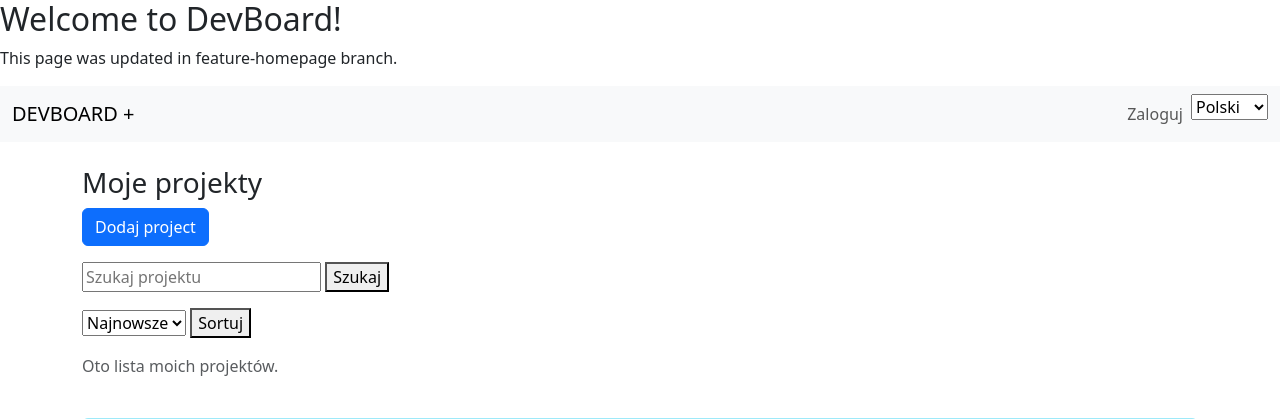
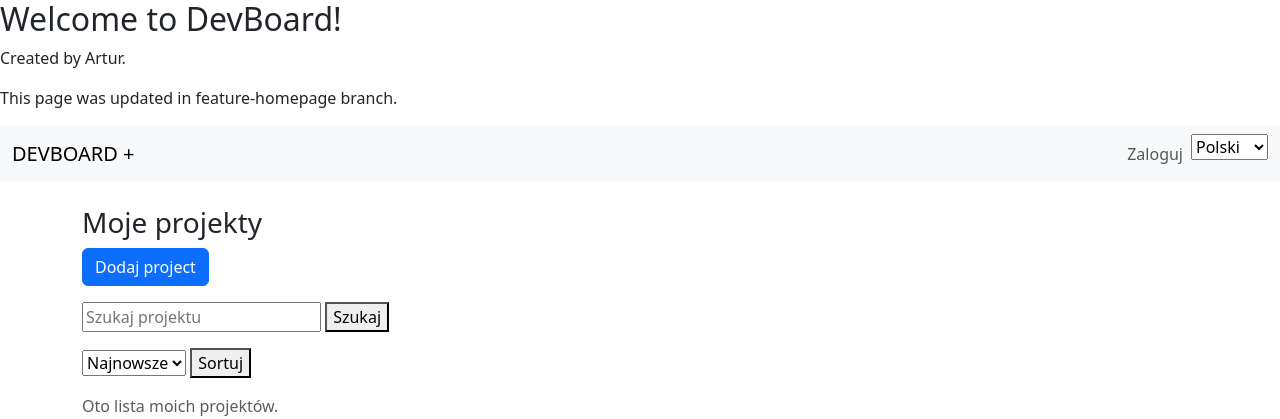
Before and after one commit to goncarenkoartur40-design/Django_Project, a Django app: template templates/devboard/project_list.html in a window 1280 px wide. Shown: the top 419 px of the page. Run offline with Django 5.2, Linux system fonts and the light colour scheme; the template is opened without the code that fills it, so the values that code supplies are empty; parts of the project's set-up code (start-up, migrations or seed data) failed here and were passed over.

Commit message:
Add author information

```diff
--- a/templates/base.html
+++ b/templates/base.html
@@ -9,6 +9,7 @@
 </head>
     <body>
     <h2>Welcome to DevBoard!</h2>
+    <p>Created by Artur.</p>
     <p>This page was updated in feature-homepage branch.</p>
         <nav class="navbar navbar-expand-lg navbar-light bg-light">
             <div class="container-fluid">
```
